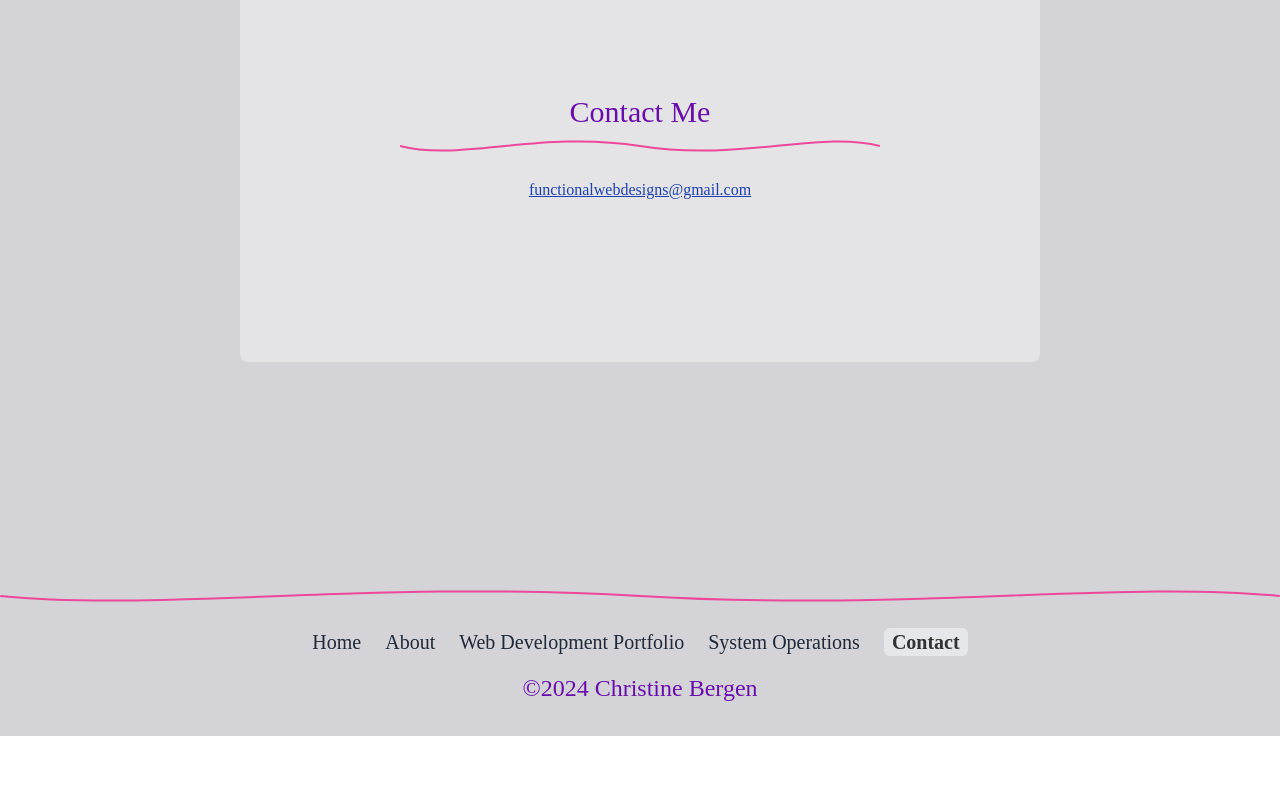
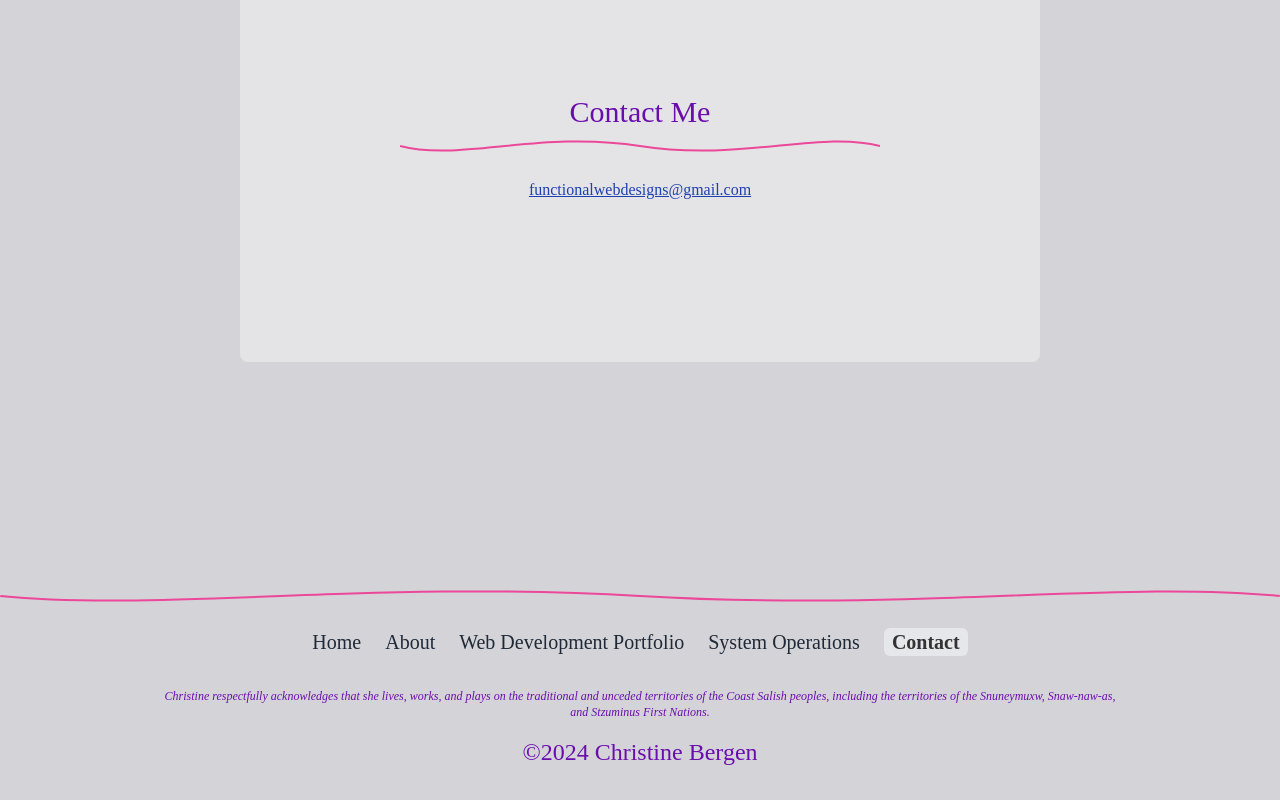
Before and after one commit to christinebergen/portfolio, a React (Create React App) app: page /contact in a window 1280 px wide. Shown: the part 414-1214 px from the top of the page. Before the commit the page ends 1150 px from the top, so only its background shows below. Built offline with nearby package versions, Linux system fonts and the light colour scheme.

Commit message:
update land aknowedgement and fix favicon

```diff
--- a/src/components/Footer.js
+++ b/src/components/Footer.js
@@ -31,8 +31,18 @@ function Footer() {
         </Link>
       </div>
 
+      <div className="w-full md:w-3/4 text-primary text-xs md:text-md text-center flex flex-col justify-center items-center">
+        <p className="italic my-2 md:my-4">
+          Christine respectfully acknowledges that she lives, works, and plays
+          on the traditional and unceded territories of the Coast Salish
+          peoples, including the territories of the Snuneymuxw, Snaw-naw-as, and
+          Stzuminus First Nations.
+        </p>
+      </div>
       <div>
-        <h1 className="text-primary text-lg md:text-2xl">&copy;2024 Christine Bergen</h1>
+        <h1 className="text-primary text-lg md:text-2xl">
+          &copy;2024 Christine Bergen
+        </h1>
       </div>
     </div>
   );
```
Also changed, not shown: public/favicon.jpg (added), 1 other file (tests, documents, lock files or other folders).
